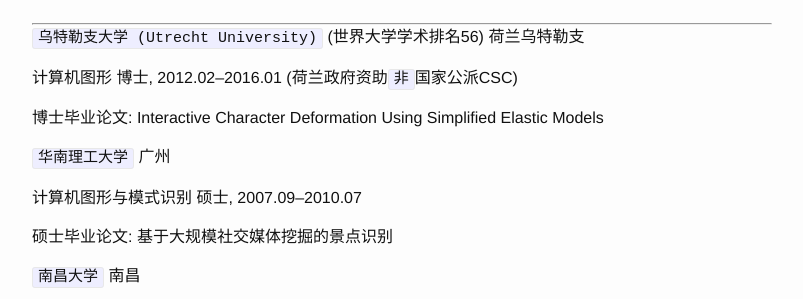
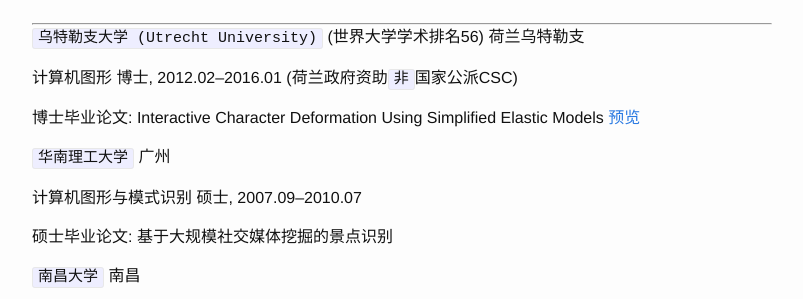
Before and after one commit to luozhipi/luozhipi.github.io, a Jekyll site: the page built from resume_CN.md, in a window 1280 px wide and 900 px high, scrolled down 401 px. Shown: the part 151-450 px from the top of the window, without its empty margins (238-1041 px from the left). Built offline with Jekyll 4.4.1, drawn with Linux system fonts in a browser that asks for light colours.

Commit message:
Update resume_CN.md

```diff
--- a/resume_CN.md
+++ b/resume_CN.md
@@ -27,7 +27,7 @@
 
 计算机图形 博士,  						2012.02–2016.01 (荷兰政府资助`非`国家公派CSC)
 
-博士毕业论文: Interactive Character Deformation Using Simplified Elastic Models
+博士毕业论文: Interactive Character Deformation Using Simplified Elastic Models [预览]
 
 
 `华南理工大学`           										广州
@@ -171,3 +171,4 @@
 [CuteChat]: https://sites.google.com/site/adscitem/recent-contributions-2
 [NUS-WIDE]: http://lms.comp.nus.edu.sg/research/NUS-WIDE.htm
 [FEMNeck code]: https://github.com/luozhipi/FEM-Neck
+[预览]:  /papers/theis_v2_low.pdf
```
